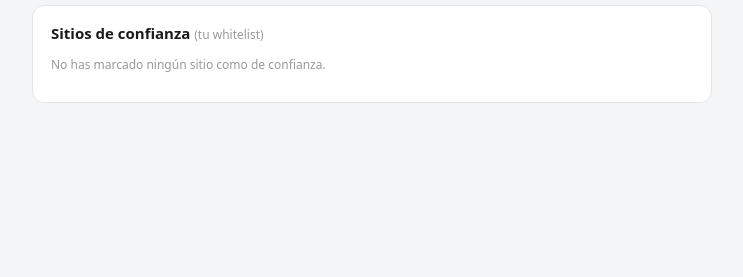
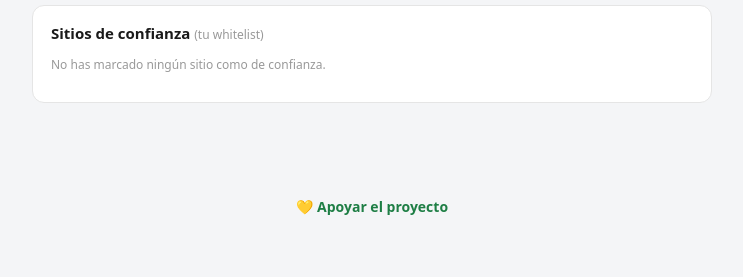
Before and after one commit to GoNNoTDa/guardian-web, a PHP site: page /options.html in a window 1280 px wide. Shown: the part 990-1267 px from the top of the page, without its empty margins (268-1011 px from the left). Before the commit the page ends 1093 px from the top, so only its background shows below. Run offline with PHP 8.4, Linux system fonts and the light colour scheme.

Commit message:
GitHub Sponsors: FUNDING.yml, README, landing y enlace en opciones
- .github/FUNDING.yml (botón Sponsor del repo, usuario GoNNoTDa)
- Sección "Apoyar el proyecto" en README y en la landing + footer
- Enlace discreto "Apoyar el proyecto" en la página de opciones (i18n ×7)

Co-Authored-By: Claude Opus 4.8 <noreply@anthropic.com>

```diff
--- a/_locales/ca/messages.json
+++ b/_locales/ca/messages.json
@@ -163,5 +163,6 @@
   "oCommunity": { "message": "Reputació de la comunitat" },
   "oCommunityUrl": { "message": "Servidor de la comunitat" },
   "oCommunityDesc": { "message": "URL del backend col·laboratiu. Buit = desactivat." },
-  "oCommunityPlaceholder": { "message": "https://el-teu-servidor/guardian" }
+  "oCommunityPlaceholder": { "message": "https://el-teu-servidor/guardian" },
+  "oSupport": { "message": "💛 Dóna suport al projecte" }
 }
--- a/_locales/en/messages.json
+++ b/_locales/en/messages.json
@@ -163,5 +163,6 @@
   "oCommunity": { "message": "Community reputation" },
   "oCommunityUrl": { "message": "Community server" },
   "oCommunityDesc": { "message": "URL of the collaborative backend. Empty = disabled." },
-  "oCommunityPlaceholder": { "message": "https://your-server/guardian" }
+  "oCommunityPlaceholder": { "message": "https://your-server/guardian" },
+  "oSupport": { "message": "💛 Support the project" }
 }
--- a/_locales/es/messages.json
+++ b/_locales/es/messages.json
@@ -163,5 +163,6 @@
   "oCommunity": { "message": "Reputación de la comunidad" },
   "oCommunityUrl": { "message": "Servidor de la comunidad" },
   "oCommunityDesc": { "message": "URL del backend colaborativo. Vacío = desactivado." },
-  "oCommunityPlaceholder": { "message": "https://tu-servidor/guardian" }
+  "oCommunityPlaceholder": { "message": "https://tu-servidor/guardian" },
+  "oSupport": { "message": "💛 Apoyar el proyecto" }
 }
--- a/_locales/fr/messages.json
+++ b/_locales/fr/messages.json
@@ -163,5 +163,6 @@
   "oCommunity": { "message": "Réputation de la communauté" },
   "oCommunityUrl": { "message": "Serveur de la communauté" },
   "oCommunityDesc": { "message": "URL du backend collaboratif. Vide = désactivé." },
-  "oCommunityPlaceholder": { "message": "https://votre-serveur/guardian" }
+  "oCommunityPlaceholder": { "message": "https://votre-serveur/guardian" },
+  "oSupport": { "message": "💛 Soutenir le projet" }
 }
--- a/_locales/it/messages.json
+++ b/_locales/it/messages.json
@@ -163,5 +163,6 @@
   "oCommunity": { "message": "Reputazione della comunità" },
   "oCommunityUrl": { "message": "Server della comunità" },
   "oCommunityDesc": { "message": "URL del backend collaborativo. Vuoto = disattivato." },
-  "oCommunityPlaceholder": { "message": "https://il-tuo-server/guardian" }
+  "oCommunityPlaceholder": { "message": "https://il-tuo-server/guardian" },
+  "oSupport": { "message": "💛 Sostieni il progetto" }
 }
--- a/_locales/ja/messages.json
+++ b/_locales/ja/messages.json
@@ -163,5 +163,6 @@
   "oCommunity": { "message": "コミュニティの評価" },
   "oCommunityUrl": { "message": "コミュニティサーバー" },
   "oCommunityDesc": { "message": "共同バックエンドの URL。空 = 無効。" },
-  "oCommunityPlaceholder": { "message": "https://あなたのサーバー/guardian" }
+  "oCommunityPlaceholder": { "message": "https://あなたのサーバー/guardian" },
+  "oSupport": { "message": "💛 プロジェクトを支援する" }
 }
--- a/_locales/zh_CN/messages.json
+++ b/_locales/zh_CN/messages.json
@@ -163,5 +163,6 @@
   "oCommunity": { "message": "社区信誉" },
   "oCommunityUrl": { "message": "社区服务器" },
   "oCommunityDesc": { "message": "协作后端的 URL。留空 = 停用。" },
-  "oCommunityPlaceholder": { "message": "https://你的服务器/guardian" }
+  "oCommunityPlaceholder": { "message": "https://你的服务器/guardian" },
+  "oSupport": { "message": "💛 支持这个项目" }
 }
--- a/ui/options.css
+++ b/ui/options.css
@@ -107,3 +107,6 @@ button:hover { background: #f0f0f0; }
 button.primary { background: #1e7e45; color: #fff; border-color: #1e7e45; }
 button.primary:hover { background: #196a3a; }
 .saved { color: #1e7e45; font-weight: 600; }
+.support { text-align: center; margin: 18px 0 0; }
+.support a { color: #1e7e45; text-decoration: none; font-weight: 600; }
+.support a:hover { text-decoration: underline; }
--- a/ui/options.html
+++ b/ui/options.html
@@ -99,6 +99,11 @@
         <button id="reset" data-i18n="oReset">Restablecer valores por defecto</button>
         <span id="saved" class="saved" data-i18n="oSaved" hidden>✓ Guardado</span>
       </div>
+
+      <p class="support">
+        <a href="https://github.com/sponsors/GoNNoTDa" target="_blank" rel="noopener noreferrer"
+           data-i18n="oSupport">💛 Apoyar el proyecto</a>
+      </p>
     </div>
 
     <script type="module" src="options.js"></script>
```
Also changed, not shown: server/index.html (+9 -0 lines), .github/FUNDING.yml (added), README.md.
